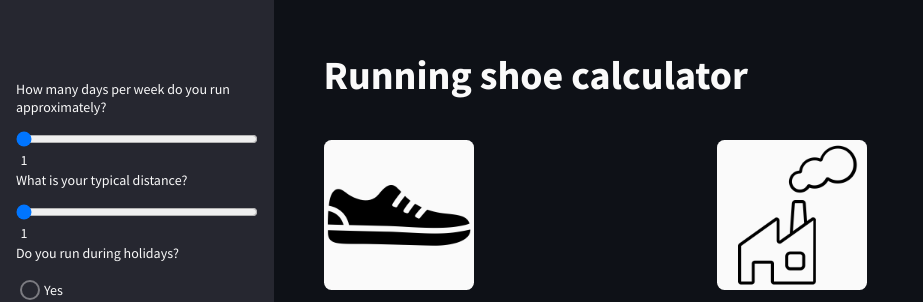
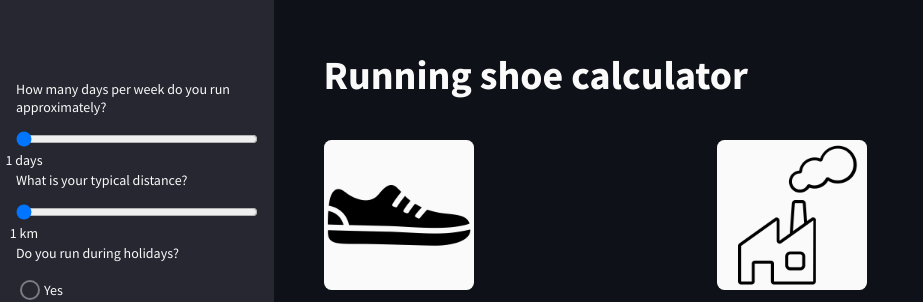
Before and after one commit to CinatitBR/shoe-calculator, a React (Create React App) app: page / in a window 1280 px wide. Shown: the top 302 px of the page, without its empty margins (0-923 px from the left). Built offline with nearby package versions, Linux system fonts and the light colour scheme.

Commit message:
Use inputRange units

```diff
--- a/src/components/ShoeForm/index.js
+++ b/src/components/ShoeForm/index.js
@@ -25,6 +25,7 @@ const ShoeForm = ({ values, onChange }) => {
           max="7"
           name="daysWeek"
           value={values.daysWeek}
+          unit="days"
           onChange={handleChange}
         />
 
@@ -34,6 +35,7 @@ const ShoeForm = ({ values, onChange }) => {
           max="30"
           name="distance"
           value={values.distance}
+          unit="km"
           onChange={handleChange}
         />
 
```
